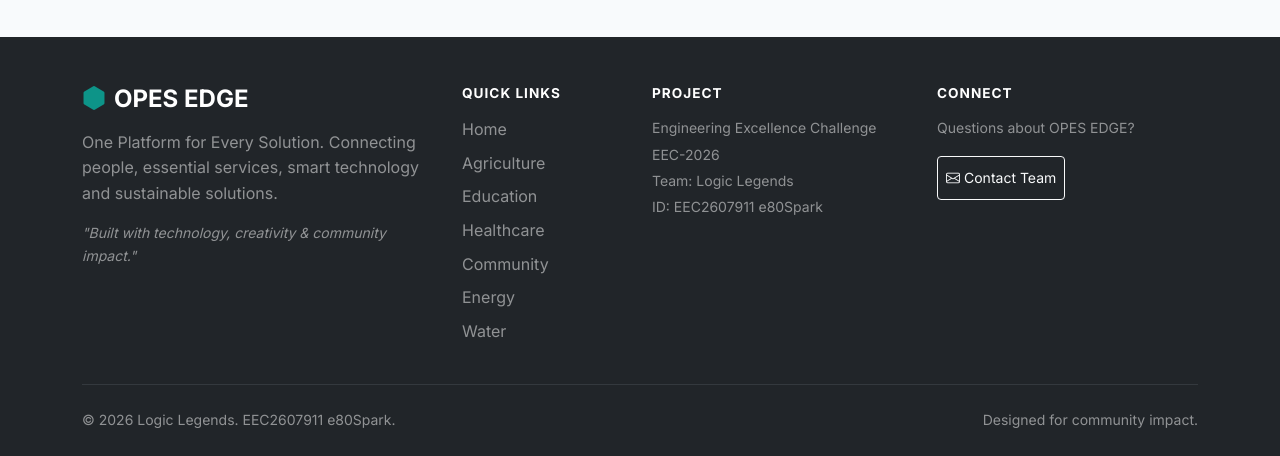
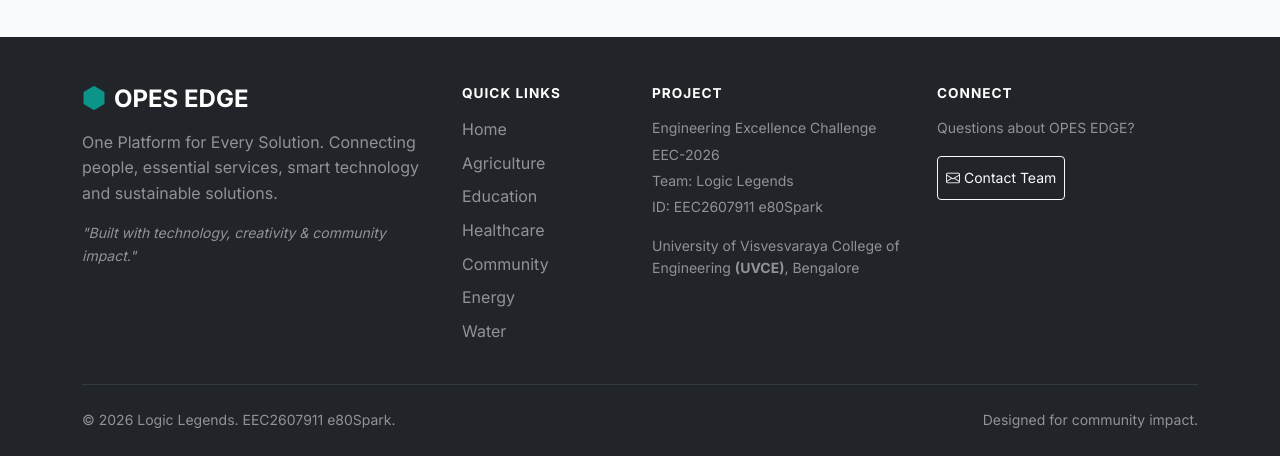
Before and after one commit to Jeevandeep2/OPES-EDGE, a Flask app: page /agriculture/assistant in a window 1280 px wide. Shown: the part 990-1446 px from the top of the page. Run offline with Flask 3, Linux system fonts and the light colour scheme.

Commit message:
Modified README.md and footer updated

```diff
--- a/templates/base.html
+++ b/templates/base.html
@@ -119,6 +119,7 @@
                     <p class="text-white-50 small mb-1">EEC-2026</p>
                     <p class="text-white-50 small mb-1">Team: Logic Legends</p>
                     <p class="text-white-50 small">ID: EEC2607911 e80Spark</p>
+                    <p class="text-white-50 small">University of Visvesvaraya College of Engineering <strong>(UVCE)</strong>, Bengalore</p>
                 </div>
 
                 <div class="col-lg-3 col-md-6">
```
Also changed, not shown: README.md.
